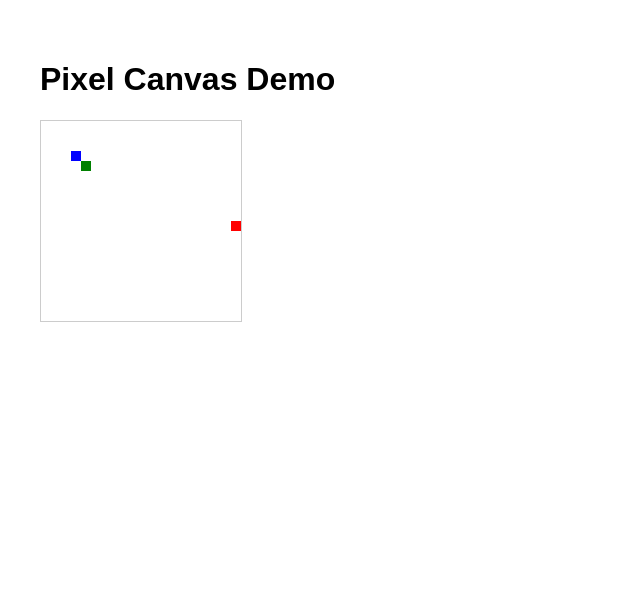
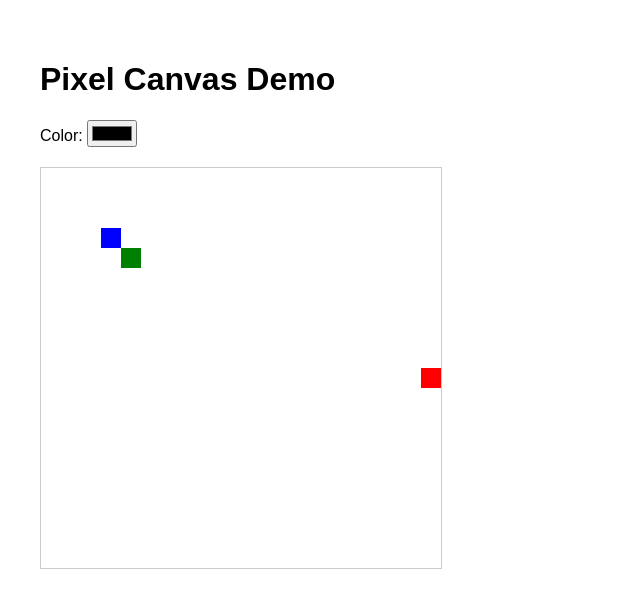
Before and after one commit to pixie-git/pixie, a Vue app in the folder client/: page / in a window 1280 px wide. Shown: the top 608 px of the page, without its empty margins (0-640 px from the left). Built offline with nearby package versions, Linux system fonts and the light colour scheme.

Commit message:
PIX-9: add the possibility to change colors of the grid

```diff
--- a/client/src/App.vue
+++ b/client/src/App.vue
@@ -1,7 +1,16 @@
 <template>
   <div id="app">
     <h1>Pixel Canvas Demo</h1>
-    <PixelCanvas :width="20" :height="20" :pixels="dummyPixels" />
+    <div class="controls">
+      <label>Color: <input type="color" v-model="selectedColor" /></label>
+    </div>
+    <PixelCanvas
+      :width="20"
+      :height="20"
+      :pixel-size="20"
+      :pixels="dummyPixels"
+      @pixel-click="onPixelClick"
+    />
   </div>
 </template>
 
@@ -15,11 +24,22 @@ export default {
   },
   data() {
     return {
+      selectedColor: '#000000',
       dummyPixels: [
         { x: 19, y: 10, color: 'red' },
         { x: 3, y: 3, color: 'blue' },
         { x: 4, y: 4, color: 'green' }
       ]
+    }
+  },
+  methods: {
+    onPixelClick({ x, y }) {
+      const existingPixel = this.dummyPixels.find(p => p.x === x && p.y === y);
+      if (existingPixel) {
+        existingPixel.color = this.selectedColor;
+      } else {
+        this.dummyPixels.push({ x, y, color: this.selectedColor });
+      }
     }
   }
 }
@@ -35,4 +55,7 @@ body {
 #app {
   padding: 20px;
 }
+.controls {
+  margin-bottom: 20px;
+}
 </style>
--- a/client/src/components/PixelCanvas.vue
+++ b/client/src/components/PixelCanvas.vue
@@ -4,6 +4,7 @@
     :width="canvasWidth"
     :height="canvasHeight"
     class="pixel-canvas"
+    @click="onCanvasClick"
   ></canvas>
 </template>
 
@@ -13,12 +14,14 @@ export default {
   props: {
     width: { type: Number, default: 64 },
     height: { type: Number, default: 64 },
-    pixels: { type: Array, default: () => [] }
+    pixels: { type: Array, default: () => [] },
+    pixelSize: { type: Number, default: 10 }
   },
+  emits: ['pixel-click'],
   computed: {
-    // Ogni pixel logico corrisponde a 10px fisici
-    canvasWidth() { return this.width * 10; },
-    canvasHeight() { return this.height * 10; }
+    // Ogni pixel logico corrisponde a pixelSize px fisici
+    canvasWidth() { return this.width * this.pixelSize; },
+    canvasHeight() { return this.height * this.pixelSize; }
   },
   watch: {
     pixels: {
@@ -41,9 +44,25 @@ export default {
       this.pixels.forEach(p => {
         if (p.x >= 0 && p.x < this.width && p.y >= 0 && p.y < this.height) {
           ctx.fillStyle = p.color;
-          ctx.fillRect(p.x * 10, p.y * 10, 10, 10);
+          ctx.fillRect(p.x * this.pixelSize, p.y * this.pixelSize, this.pixelSize, this.pixelSize);
         }
       });
+    },
+    onCanvasClick(event) {
+      const { x, y } = this.getGridCoordinates(event);
+
+      if (x >= 0 && x < this.width && y >= 0 && y < this.height) {
+        this.$emit('pixel-click', { x, y });
+      }
+    },
+    getGridCoordinates(event) {
+      const canvas = this.$refs.pixelCanvas;
+      const rect = canvas.getBoundingClientRect();
+
+      return {
+        x: Math.floor((event.clientX - rect.left) / this.pixelSize),
+        y: Math.floor((event.clientY - rect.top) / this.pixelSize)
+      };
     }
   }
 }
```
